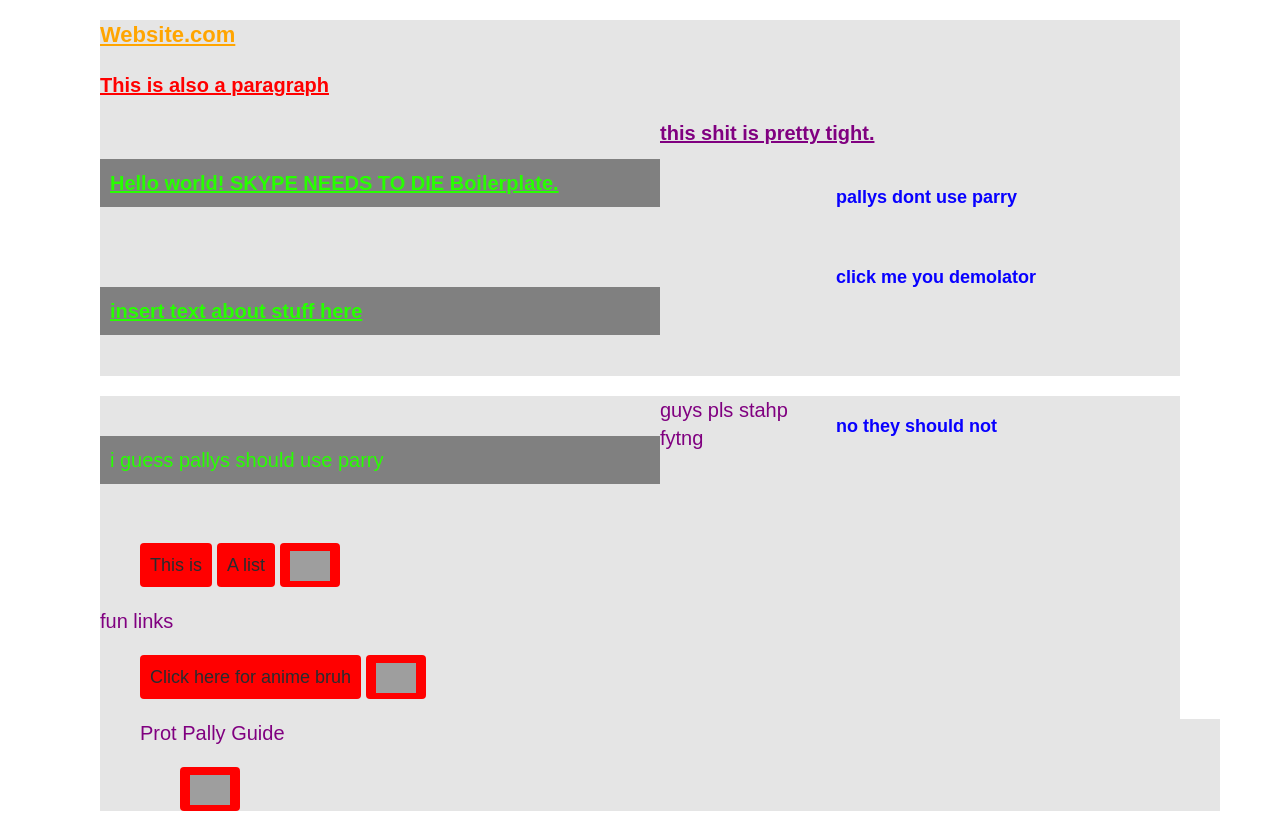
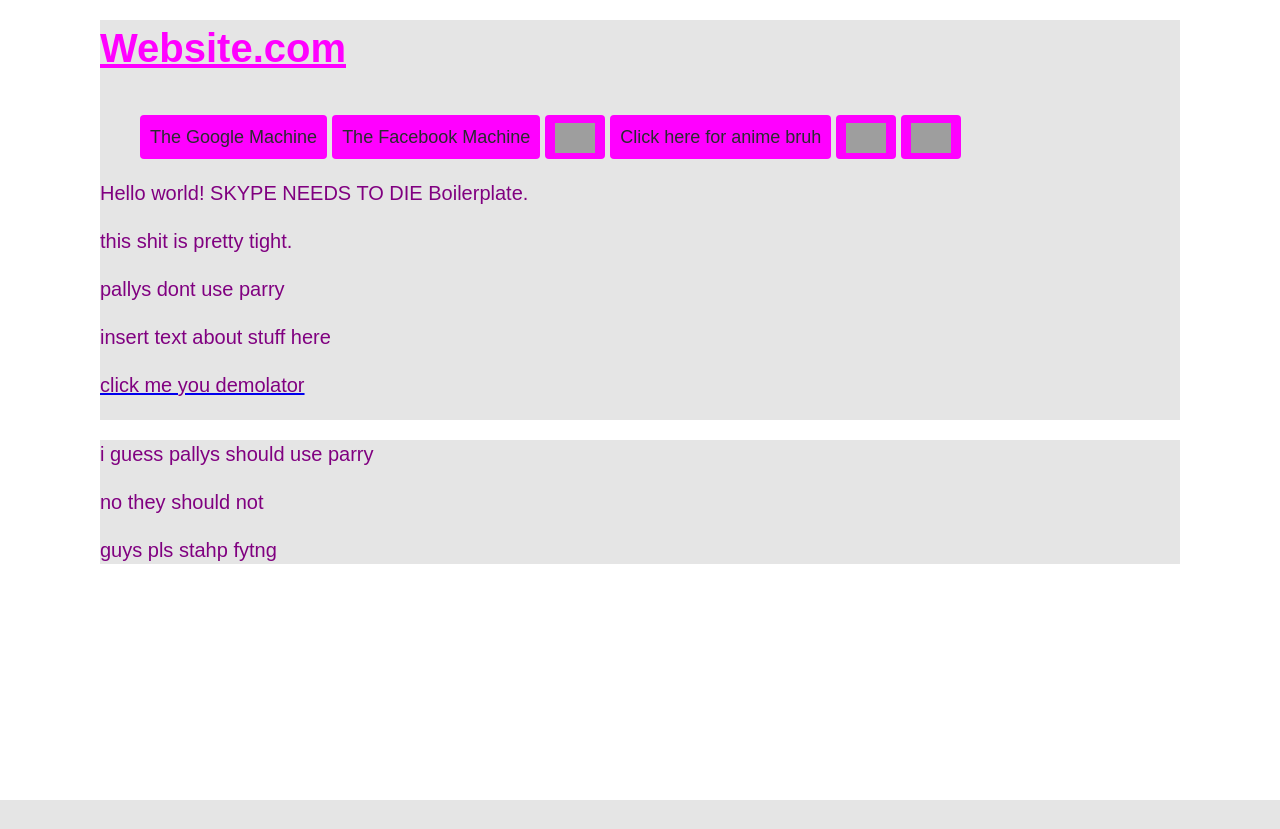
Before and after one commit to shnazzyhat/My-First-Website, a PHP site: page / in a window 1280 px wide. After the commit the page ends 800 px from the top, so only its background shows below. Run offline with PHP 8.4, Linux system fonts and the light colour scheme; some libraries are stand-ins or nearby versions; grey boxes are pictures that could not be loaded.

Commit message:
moved links

```diff
--- a/css/main.css
+++ b/css/main.css
@@ -233,6 +233,8 @@ div {
 .favorite {
     font-weight: bold;
     text-decoration: underline;
+    color: magenta;
+    font-size: 40px;
 }
 #liam {
     color: purple;
@@ -283,7 +285,7 @@ div {
     line-height:30px;
     padding: 7px 10px;
     border-radius: 4px;
-    background-color: red;
+    background-color: magenta;
     color: white;
 }
 .my-special-list li img {
--- a/index.php
+++ b/index.php
@@ -23,37 +23,29 @@
         <?php ob_start(); ?>
         <div class="container">
             <div class="favorite">Website.com</div>
-            <p class="favorite">This is also a paragraph</p>
             <p></p>
             <div id="liam">
             </div>
-            <p id="steve" class="favorite">Hello world! SKYPE NEEDS TO DIE Boilerplate.</p>
-            <p id="liam" class="favorite"> this shit is pretty tight. </p>
-            <p id="eric">  pallys dont use haste</p>
-            <p id="steve" class="favorite"> insert text about stuff here </p>
-            <a href="//google.com" target="_blank"><p id="eric"> click me you demolator </p></a>
+            <div class="clearfix"></div>
+            <ul class="my-special-list">
+                <li><a href="http://google.com" target="_blank">The Google Machine</a></li>
+                <li><a href="https://www.facebook.com" target="_blank">The Facebook Machine</a></li>
+                <li><a href="http://91ferns.com" target="_blank"><img src="http://upload.wikimedia.org/wikipedia/en/5/5f/Original_Doge_meme.jpg"></a></li>
+                <li><a href="//watchanimeon.com" target="_blank">Click here for anime bruh</a></li>
+                <li><a href="http://youtu.be/TcTNloetz_8?list=FLr1PDaT2DTjCuavp-whbPgA" target="_blank"><img src="http://cdn.stereogum.com/files/2012/02/Gorillaz1.jpg"></a></li>
+                <li><a href="http://www.icy-veins.com/wow/protection-paladin-pve-tank-guide" target="_blank"><img src="http://maxdps.com/images/section/4_2.jpg"></a></li>
+                </ul>
+            <p id="liam">Hello world! SKYPE NEEDS TO DIE Boilerplate.</p>
+            <p id="liam"> this shit is pretty tight. </p>
+            <p id="liam"> pallys dont use haste</p>
+            <p id="liam"> insert text about stuff here </p>
+            <a href="//google.com" target="_blank"><p id="liam"> click me you demolator </p></a>
             <div class="clearfix"></div>
         </div>
         <div class="container">
-            <p id="steve"> i guess pallys should use haste </p>
-            <p id="eric"> no they should not </p>
+            <p id="liam"> i guess pallys should use haste </p>
+            <p id="liam"> no they should not </p>
             <p id="liam"> guys pls stahp fytng </p>
-            <div class="clearfix"></div>
-            <ul class="my-special-list">
-                <li><a href="http://google.com" target="_blank">This is</a></li>
-                <li><a href="https://www.facebook.com" target="_blank">A list</a></li>
-                <li><a href="http://91ferns.com" target="_blank"><img src="http://upload.wikimedia.org/wikipedia/en/5/5f/Original_Doge_meme.jpg"></a></li>
-            </ul>
-        <div class="container">
-            <p id="liam"> fun links </p>
-            <ul class="my-special-list">
-                <li><a href="//watchanimeon.com" target="_blank">Click here for anime bruh</a></li>
-                <li><a href="http://youtu.be/TcTNloetz_8?list=FLr1PDaT2DTjCuavp-whbPgA" target="_blank"><img src="http://cdn.stereogum.com/files/2012/02/Gorillaz1.jpg"></a></li>
-        <div class="container">
-            <p id="liam"> Prot Pally Guide </p>
-            <ul class="my-special-list">
-                <li><a href="http://www.icy-veins.com/wow/protection-paladin-pve-tank-guide" target="_blank"><img src="http://maxdps.com/images/section/4_2.jpg"></a></li>
-        </div>
         <?php $contents = ob_get_clean();
         echo str_ireplace("haste", "parry", $contents); ?>
         <script src="//ajax.googleapis.com/ajax/libs/jquery/1.11.1/jquery.min.js"></script>
```
